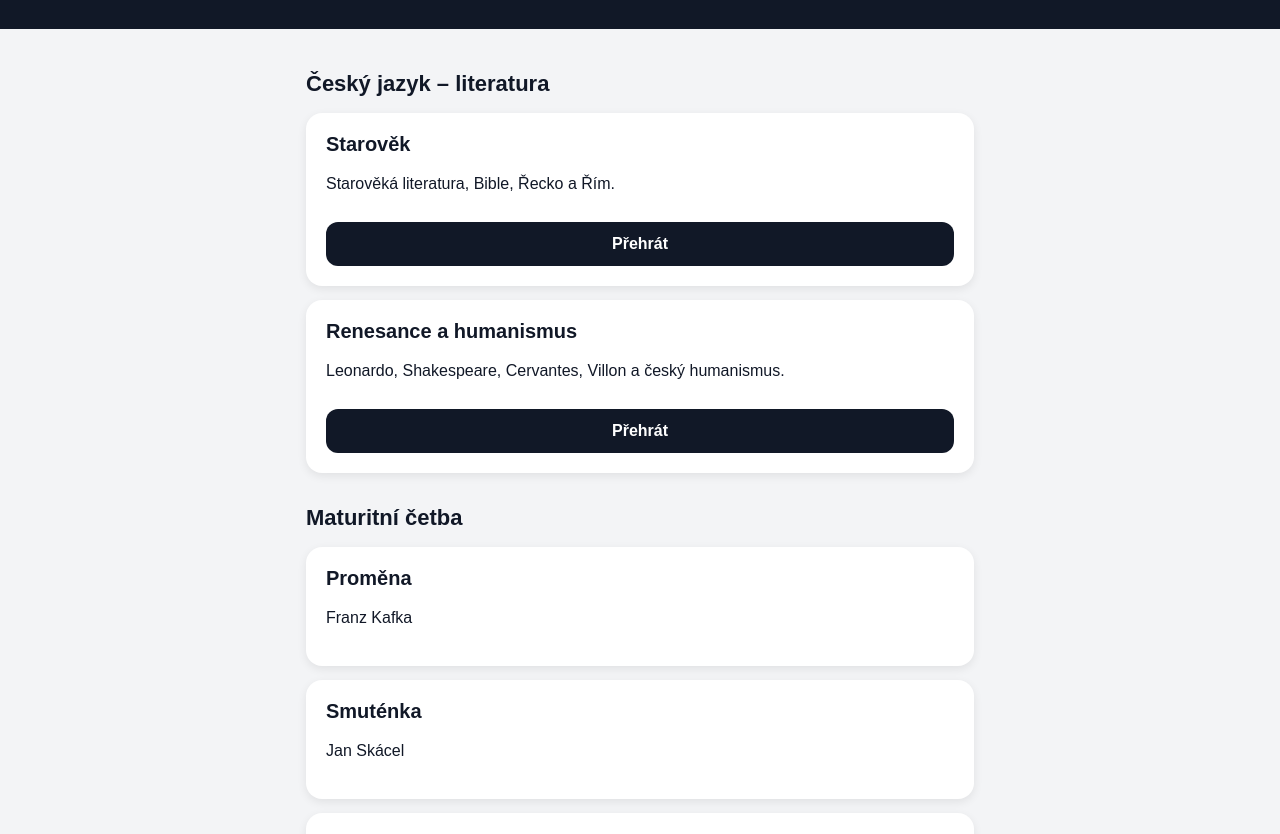
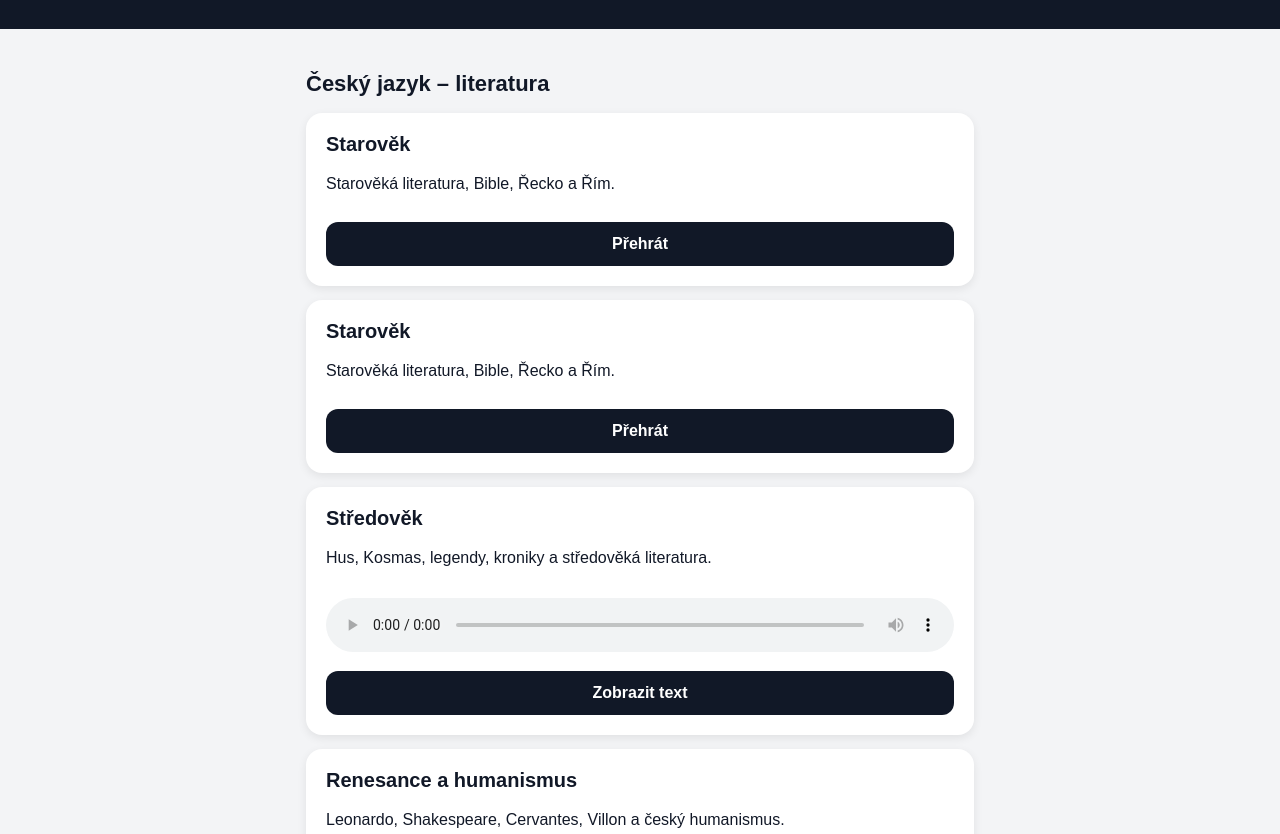
Before and after one commit to PavlosTV/maturita-v-usich, a plain HTML site: page index.html in a window 1280 px wide. Shown: the part 104-938 px from the top of the page. Drawn offline with Linux system fonts and the light colour scheme.

Commit message:
Update index.html

```diff
--- a/index.html
+++ b/index.html
@@ -25,6 +25,24 @@
                 <p>Starověká literatura, Bible, Řecko a Řím.</p>
                 <button>Přehrát</button>
             </div>
+
+            <div>
+                <h3>Starověk</h3>
+                <p>Starověká literatura, Bible, Řecko a Řím.</p>
+                <button>Přehrát</button>
+            </div>
+
+            <div class="song-card">
+                <h3>Středověk</h3>
+
+                <p>Hus, Kosmas, legendy, kroniky a středověká literatura.</p>
+
+                <audio controls>
+                    <source src="stredovek.mp3" type="audio/mpeg">
+                    Tvůj prohlížeč nepodporuje přehrávání zvuku.
+                </audio>
+
+                <button onclick="toggleText()">Zobrazit text</button>
 
                 <div id="text-stredovek" style="display: none; margin-top: 20px;">
 
@@ -197,7 +215,13 @@
                     </p>
 
                 </div>
+            </div>
 
+<div>
+    <h3>Renesance a humanismus</h3>
+    <p>Leonardo, Shakespeare, Cervantes, Villon a český humanismus.</p>
+    <button>Přehrát</button>
+</div>
             <div>
                 <h3>Renesance a humanismus</h3>
                 <p>Leonardo, Shakespeare, Cervantes, Villon a český humanismus.</p>
```
Lines whose indentation alone changed are shown as unchanged.
